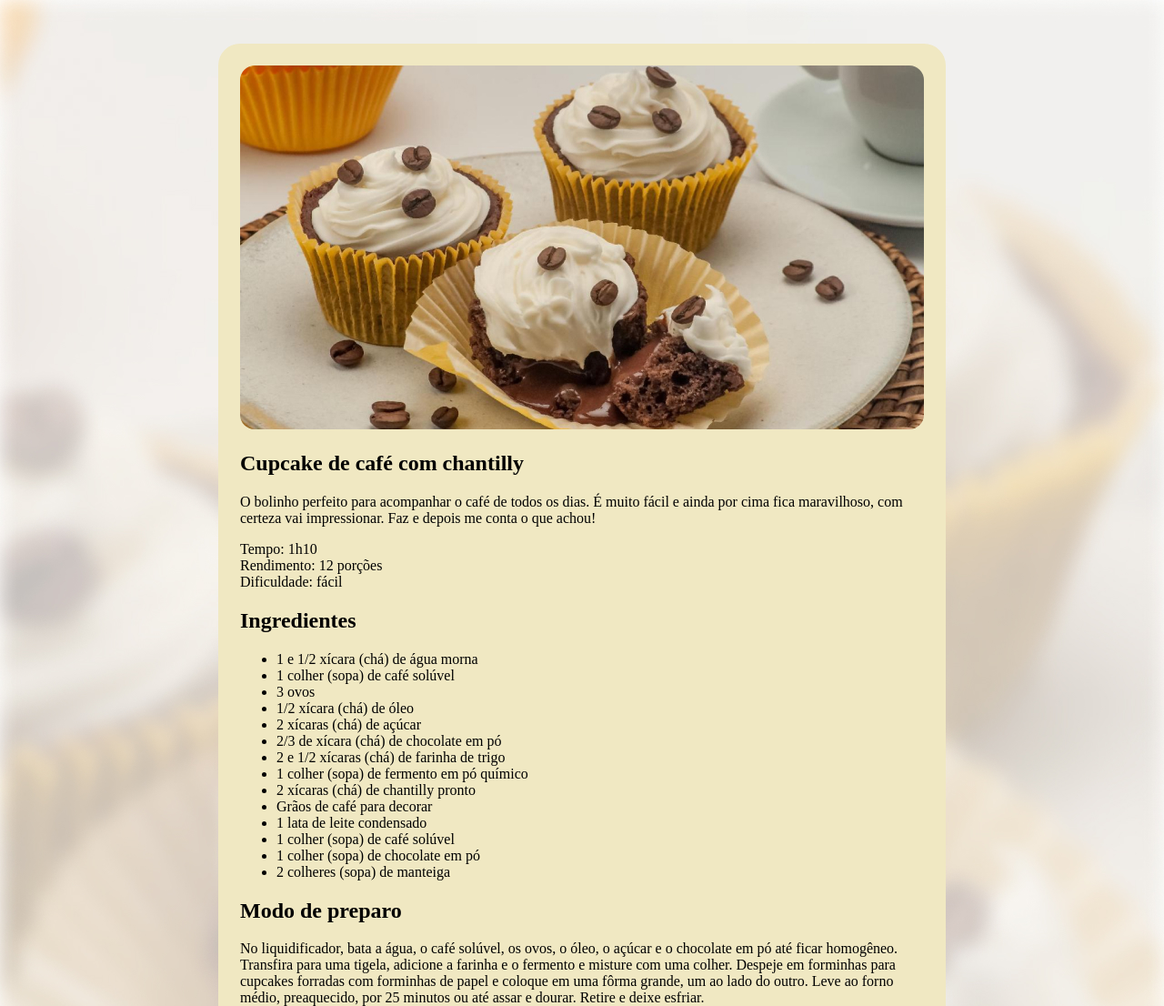
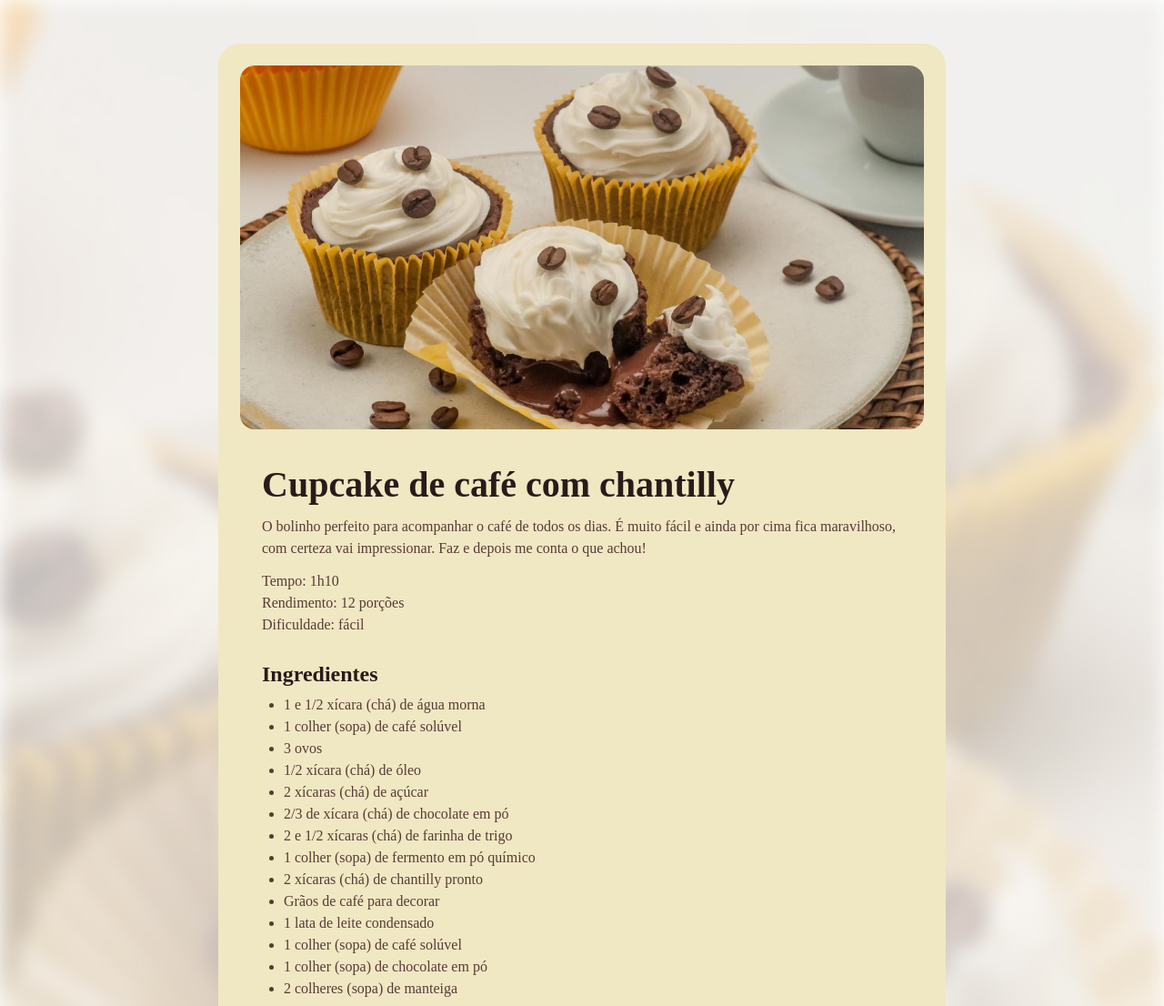
Before and after one commit to ArkaNiightt/Projeto_Receita_01, a plain HTML site: page index.html in a window 1280 px wide. Shown: the top 1106 px of the page at 91% size. Drawn offline with Linux system fonts and the light colour scheme; a web font is replaced by a local one.

Commit message:
customization  spaces

```diff
--- a/index.html
+++ b/index.html
@@ -1,11 +1,14 @@
 <!DOCTYPE html>
 <html lang="pt-br">
 <head>
+    <link rel="preconnect" href="https://fonts.googleapis.com">
+    <link rel="preconnect" href="https://fonts.gstatic.com" crossorigin>
     <meta charset="UTF-8">
     <meta name="viewport" content="width=device-width, initial-scale=1.0">
     <title>Página de receita</title>
 
     <link rel="stylesheet" href="style.css">
+    <link href="https://fonts.googleapis.com/css2?family=Alice&display=swap" rel="stylesheet">
 </head>
 <body>
     <div id="page">
@@ -13,7 +16,9 @@
         <main>
             <section id="about">
                 <h1>Cupcake de café com chantilly</h1>
-                <p>O bolinho perfeito para acompanhar o café de todos os dias. É muito fácil e ainda por cima fica maravilhoso, com certeza vai impressionar. Faz e depois me conta o que achou!</p>
+                <p>
+                    O bolinho perfeito para acompanhar o café de todos os dias. É muito fácil e ainda por cima fica maravilhoso, com certeza vai impressionar. Faz e depois me conta o que achou!
+                </p>
                 <p>
                     Tempo: 1h10 <br>
                     Rendimento: 12 porções <br>
--- a/style.css
+++ b/style.css
@@ -1,3 +1,15 @@
+*{
+    margin: 0;
+    padding: 0;
+}
+
+:root {
+    font-family: "Alice", serif;
+    font-weight: 400;
+    font-style: normal;
+    line-height: 150%;
+    color: #573A37;
+}
 body {
     background-image: url(assets/bg-image.jpg);
     background-size: cover;
@@ -16,3 +28,35 @@ body {
 img {
     border-radius: 16px;
 }
+
+main{
+    padding: 24px;
+}
+
+section + section {
+    margin-top: 24px;
+}
+
+#about p + p {
+    margin-top: 12px;
+}
+
+h1{
+    line-height: 140%;
+    font-size: 40px;
+
+}
+
+h2{
+    font-size: 24px;
+}
+
+h1, h2{
+    color: #291B1A;
+    margin-bottom: 4px;
+    line-height: 150%;
+}
+
+ul {
+    padding-left: 24px;
+}
```
